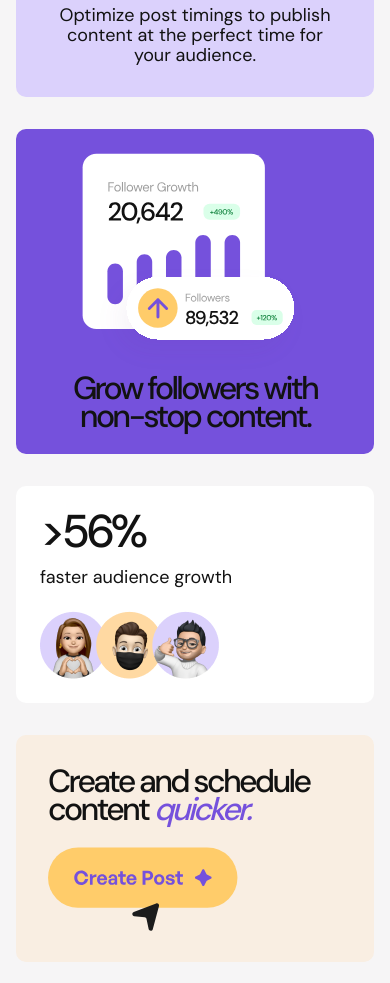
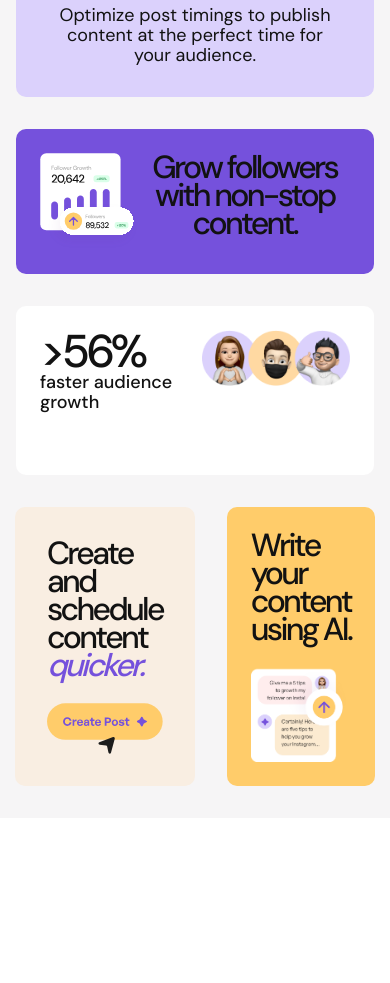
Before and after one commit to sorengrey/Frontend-Mentor-Bento-Grid, a Next.js app in the folder frontend-mentor-bento-grid/: page / in a window 390 px wide. Shown: the part 960-1943 px from the top of the page. After the commit the page ends 1778 px from the top, so only its background shows below. Built offline with nearby package versions, Linux system fonts and the light colour scheme.

Commit message:
Update to tablet view
Arranged divs in proper alignments for tablet view - still needs work with font sizes and padding

```diff
--- a/frontend-mentor-bento-grid/src/app/page.js
+++ b/frontend-mentor-bento-grid/src/app/page.js
@@ -69,7 +69,7 @@ export default function Home() {
           </p>
         </div>
 
-        <div className="bg-purple-500 text-center rounded-[10px] p-[24px] text-preset-3 w-full">
+        <div className="flex bg-purple-500 text-center rounded-[10px] p-[24px] text-preset-3 w-full">
           <div className="justify-items-center">
             <Image
               src="/chart.svg"
@@ -82,15 +82,21 @@ export default function Home() {
             Grow followers with non-stop content.
           </p>
         </div>
-        <div className="bg-white rounded-[10px] p-[24px] text-black w-full">
+
+        <div className="flex justify-between bg-white rounded-[10px] p-[24px] text-black w-full">
           <div className="text-[46px] font-medium leading-[42px] tracking-[-0.085em] mb-[15px]">
             <span>&gt;</span>56%{" "}
-          </div>
             <p className="mb-[24px] text-[18px] leading-[20px] tracking-[0]">
               faster audience growth
             </p>
+          </div>
+
+          <div>
             <Image src="/avatars.png" alt="avatars" width="179" height="67" />
           </div>
+        </div>
+
+        <div className="flex md:flex-row gap-[32px]">
           <div className="bg-yellow-100 rounded-[10px] pl-[32px] pr-[32px] pb-[24px] pt-[32px] text-black text-[32px] text-preset-5 w-full">
             Create and schedule content
             <div className="text-purple-500 inline mb-[24px]">
@@ -105,11 +111,13 @@ export default function Home() {
               />
             </div>
           </div>
+
           <div className="bg-yellow-500 rounded-[10px] p-[24px] text-black w-full text-[32px] text-preset-5">
             <p className="mb-[24px]"> Write your content using AI.</p>
             <Image src="/chat.png" alt="ai chat" width="220" height="223" />
           </div>
         </div>
       </div>
+    </div>
   );
 }
```
Lines whose indentation alone changed are shown as unchanged.
